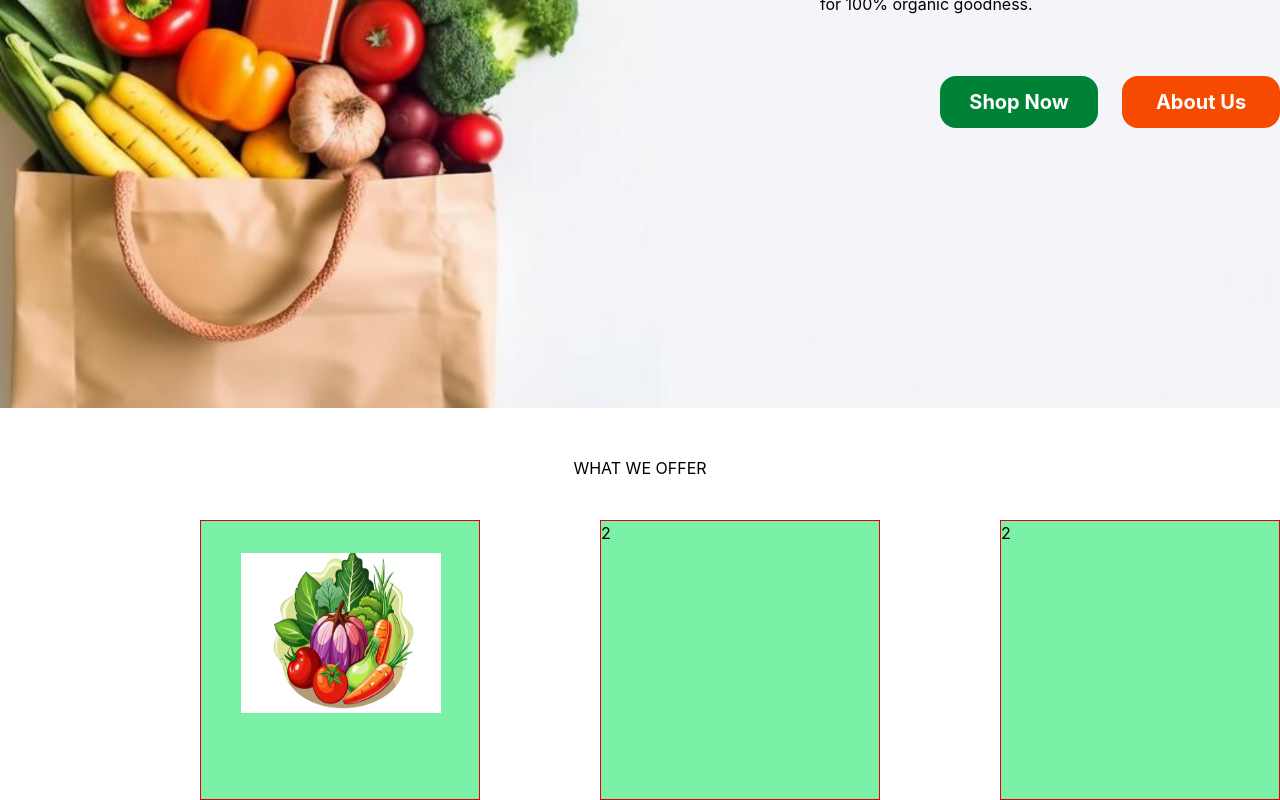
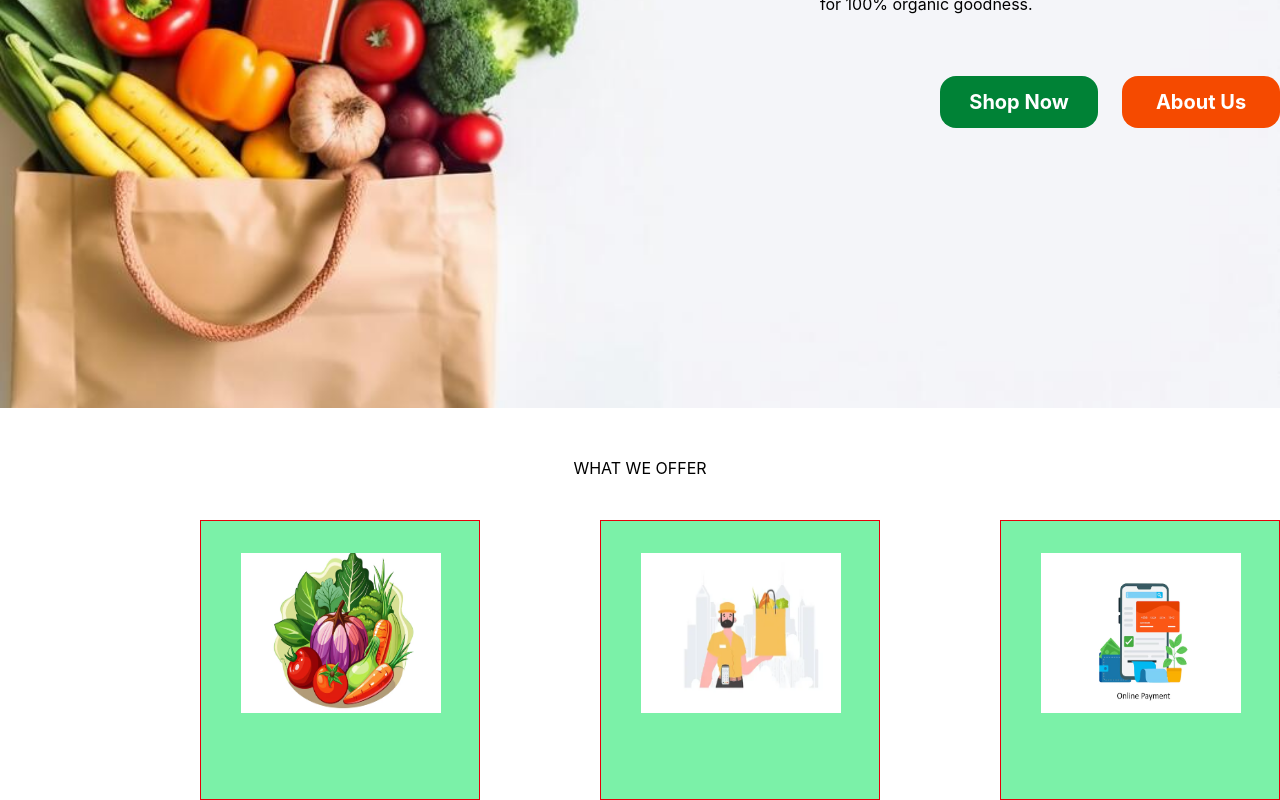
Before and after one commit to Sriramarjun2007/grocery-shop, a React (Vite) app in the folder grocery/: page / in a window 1280 px wide. Shown: the part 392-1192 px from the top of the page. Built offline with nearby package versions, Linux system fonts and the light colour scheme.

Commit message:
home page update

```diff
--- a/grocery/src/pages/Homepage.jsx
+++ b/grocery/src/pages/Homepage.jsx
@@ -1,6 +1,7 @@
 import homeimage from "../assets/home.jpg";
 import organic from "../assets/organic.png"
 import delivery from "../assets/delivery.png"
+import payment from "../assets/payment.png"
 function Home() {
   return (
     <div>
@@ -25,8 +26,12 @@ function Home() {
       <div className="border-red-600 h-70 w-70 pt-8 pl-10 bg-green-300 border-1 border-red-600">
         <img src={organic} className="w-50 h-40"/>
       </div>
-      <div className="border-red-600 h-70 w-70 bg-green-300 border-1 border-red-600">2</div>
-      <div className="border-red-600 h-70 w-70 bg-green-300 border-1 border-red-600">2</div>
+      <div className="border-red-600 h-70 w-70 pt-8 pl-10 bg-green-300 border-1 border-red-600">
+        <img src={delivery} className="w-50 h-40"/>
+      </div>
+      <div className="border-red-600 h-70 w-70 pt-8 pl-10 bg-green-300 border-1 border-red-600">
+        <img src={payment} className="w-50 h-40"/>
+      </div>
       </div>
       </div>
     </div>
```
Also changed, not shown: grocery/src/assets/payment.png (added).
